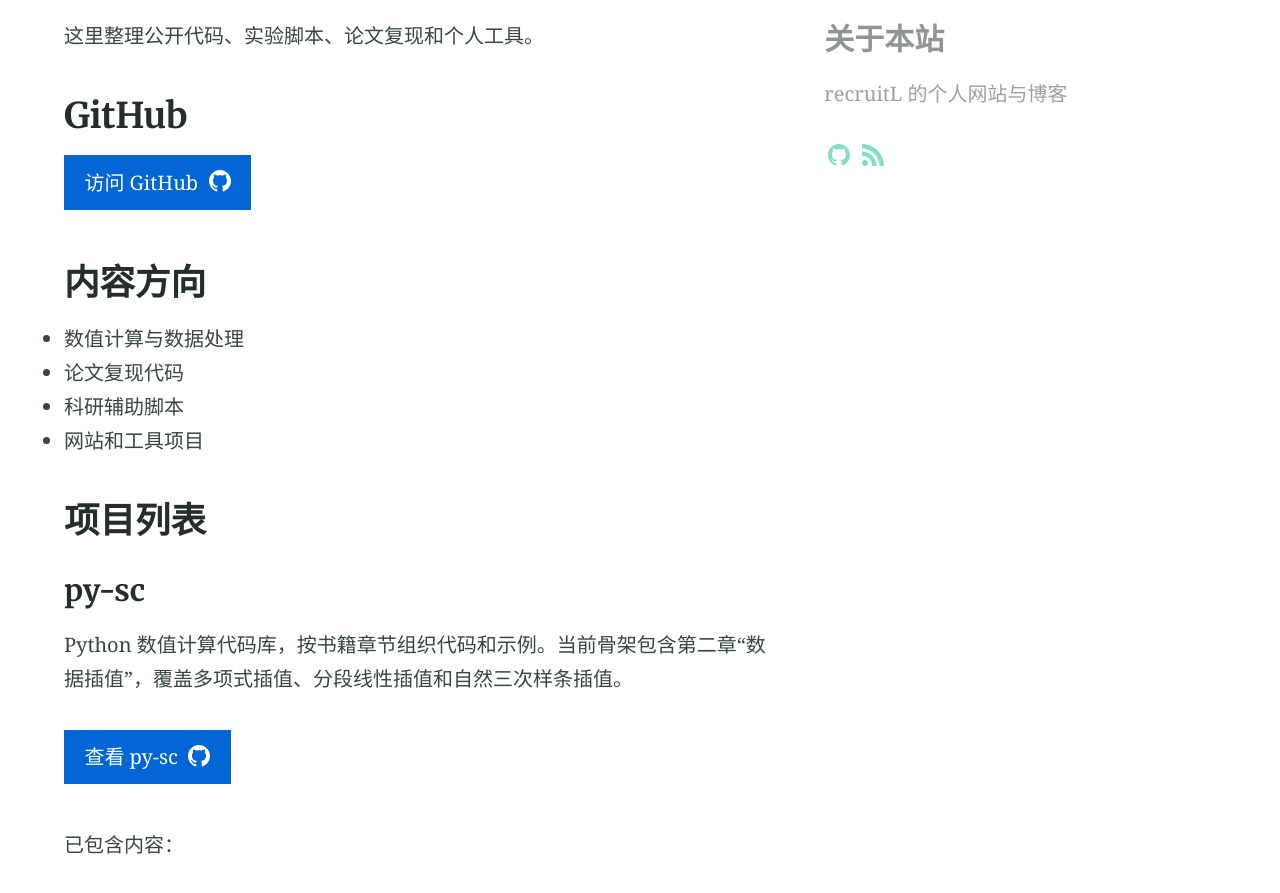
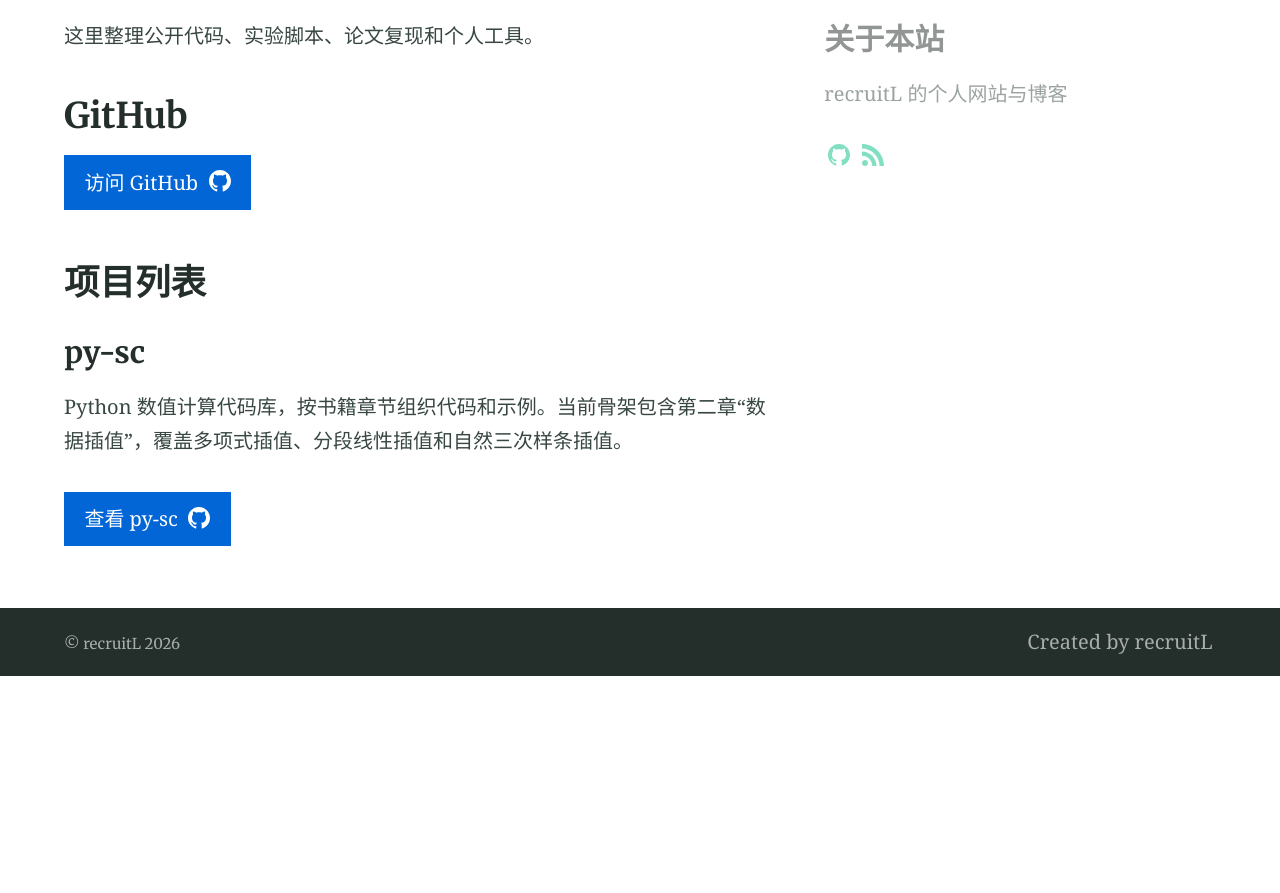
Before and after one commit to recruitL/recruitL.github.io, a Jekyll site: the page built from code/index.md, in a window 1280 px wide and 900 px high, scrolled down 493 px. Shown: the top 893 px of the window. Built offline with Jekyll 4.4.1, drawn with Linux system fonts in a browser that asks for light colours; after the commit the page ends 1169 px from its top, so only the background shows below that; some of the changed text lies outside the part shown.

Commit message:
Remove extra code page lists

```diff
--- a/code/index.md
+++ b/code/index.md
@@ -13,13 +13,6 @@
 
 {% include button.html text="访问 GitHub" icon="github" link="https://github.com/recruitL" color="#0366d6" %}
 
-## 内容方向
-
-* 数值计算与数据处理
-* 论文复现代码
-* 科研辅助脚本
-* 网站和工具项目
-
 ## 项目列表
 
 ### py-sc
@@ -27,10 +20,3 @@
 Python 数值计算代码库，按书籍章节组织代码和示例。当前骨架包含第二章“数据插值”，覆盖多项式插值、分段线性插值和自然三次样条插值。
 
 {% include button.html text="查看 py-sc" icon="github" link="https://github.com/recruitL/py-sc" color="#0366d6" %}
-
-已包含内容：
-
-* Chapter 2 - Data Interpolation
-* Polynomial interpolation
-* Piecewise linear interpolation
-* Natural cubic spline interpolation
```
